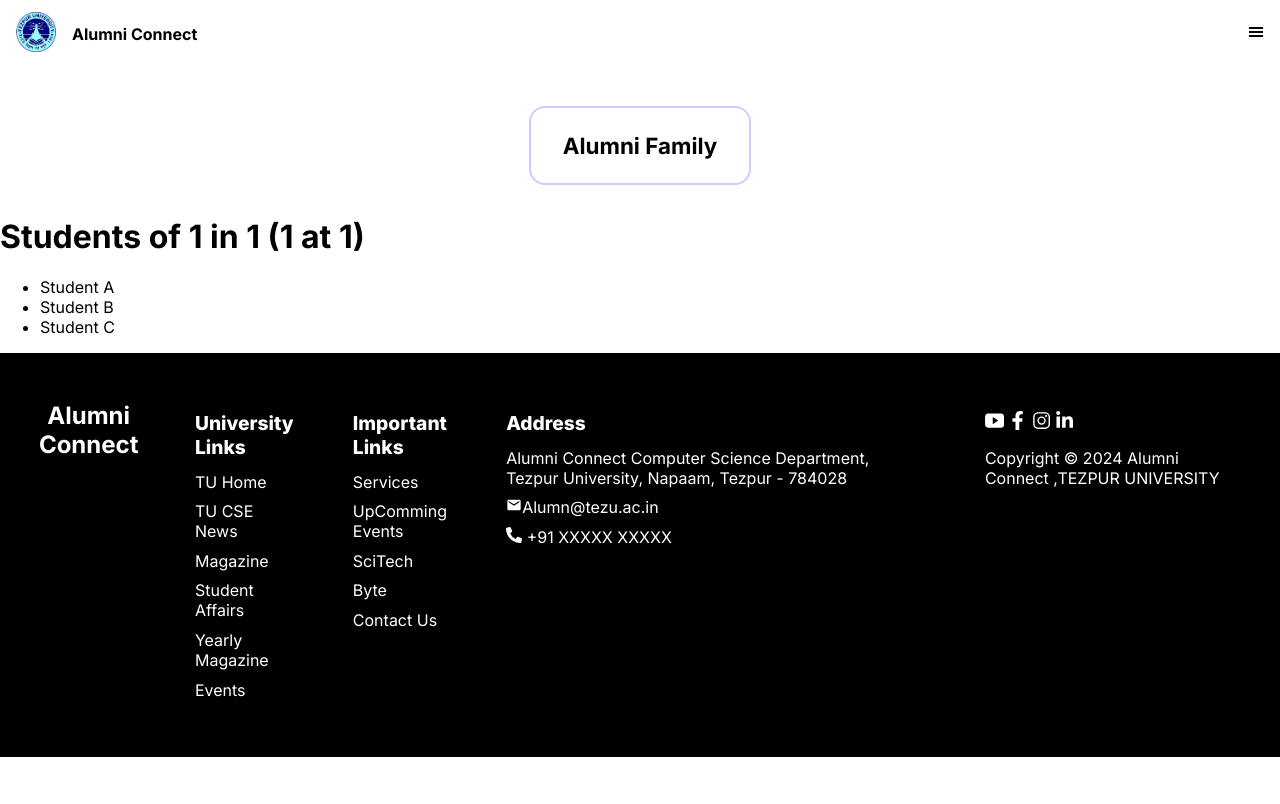
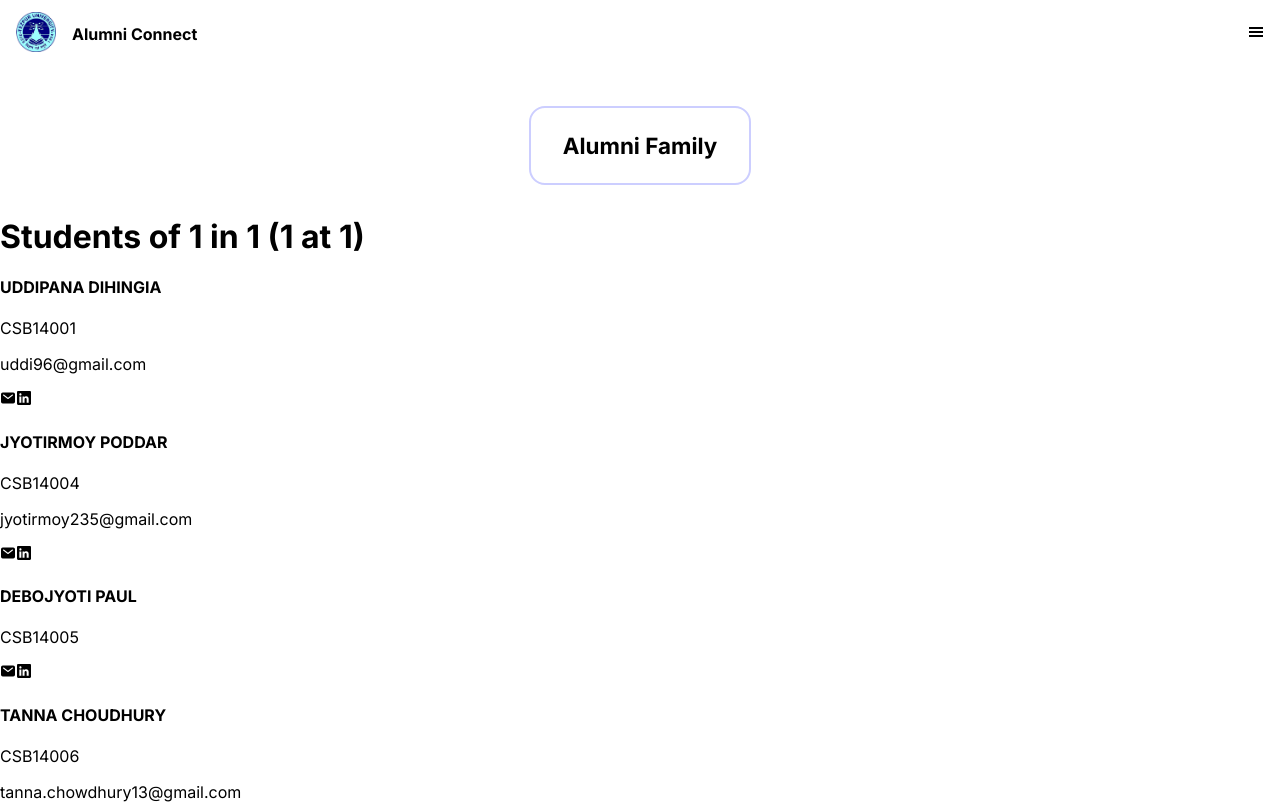
Before and after one commit to Heavy108/Alumn, a Next.js app in the folder alumn/: page /Alumni_Family/1/1/1/1 in a window 1280 px wide. Shown: the top 804 px of the page. Built offline with nearby package versions, Linux system fonts and the light colour scheme.

Commit message:
Alumni_Family data fetching

```diff
--- /dev/null
+++ b/alumn/src/Models/Alumni.js
@@ -0,0 +1,16 @@
+import mongoose from "mongoose";
+
+const Alumni_Schema = new mongoose.Schema({
+  Name: { type: String},
+  Roll_Number: { type: String },
+  Email: { type: String},
+  Phone: { type: Number},
+  Program_ID: { type: String},
+  Year: { type: Number},
+});
+
+const Alumni_det =
+  mongoose.models.alumni_detail ||
+  mongoose.model("alumni_detail", Alumni_Schema);
+
+export default Alumni_det;
--- a/alumn/src/app/Alumni_Family/[school]/[program]/[course]/[year]/page.jsx
+++ b/alumn/src/app/Alumni_Family/[school]/[program]/[course]/[year]/page.jsx
@@ -1,25 +1,319 @@
-"use client"
 import Navbar from '@/Components/Navbar';
-import { useParams } from 'next/navigation';
 import Footer from "@/Components/Footer";
 import Title from '@/Components/Title';
-const students = ['Student A', 'Student B', 'Student C'];
+import { FetchData } from '@/app/api/Alumni/route';
+import { IoMail,IoLogoLinkedin } from "react-icons/io5";
+// const students = ['Student A', 'Student B', 'Student C'];
+const Data =[
+  {
+    _id: ('66b3c157b6deeaf5ec3e0925'),
+    Roll_Number: 'CSB14001',
+    Name: 'UDDIPANA DIHINGIA',
+    Email: 'uddi96@gmail.com'
+  },
+  {
+    _id: ('66b3c157b6deeaf5ec3e0926'),
+    Roll_Number: 'CSB14004',
+    Name: 'JYOTIRMOY PODDAR',
+    Email: 'jyotirmoy235@gmail.com'
+  },
+  {
+    _id: ('66b3c157b6deeaf5ec3e0927'),
+    Roll_Number: 'CSB14005',
+    Name: 'DEBOJYOTI PAUL'
+  },
+  {
+    _id: ('66b3c157b6deeaf5ec3e0928'),
+    Roll_Number: 'CSB14006',
+    Name: 'TANNA CHOUDHURY',
+    Email: 'tanna.chowdhury13@gmail.com'
+  },
+  {
+    _id: ('66b3c157b6deeaf5ec3e0929'),
+    Roll_Number: 'CSB14007',
+    Name: 'PRAKASH KUMAR GUPTA',
+    Email: 'prakashkgupta1994@gmail.com'
+  },
+  {
+    _id: ('66b3c157b6deeaf5ec3e092a'),
+    Roll_Number: 'CSB14009',
+    Name: 'SHREYASEE DEV',
+    Email: 'dev.shreyasee@gmail.com'
+  },
+  {
+    _id: ('66b3c157b6deeaf5ec3e092b'),
+    Roll_Number: 'CSB14010',
+    Name: 'SANJEEB DHAR',
+    Email: 'sanjeebdhar95@gmail.com'
+  },
+  {
+    _id: ('66b3c157b6deeaf5ec3e092c'),
+    Roll_Number: 'CSB14011',
+    Name: 'GAUTAM BARUAH',
+    Email: 'gautambaruah24@gmail.com'
+  },
+  {
+    _id: ('66b3c157b6deeaf5ec3e092d'),
+    Roll_Number: 'CSB14012',
+    Name: 'PALLAB BORAH',
+    Email: 'pallab.bora100@gmail.com'
+  },
+  {
+    _id: ('66b3c157b6deeaf5ec3e092e'),
+    Roll_Number: 'CSB14013',
+    Name: 'SANGEET PATAWARI',
+    Email: 'sang.bpr@gmail.com'
+  },
+  {
+    _id: ('66b3c157b6deeaf5ec3e092f'),
+    Roll_Number: 'CSB14015',
+    Name: 'JYOTIMOY KAKOTY'
+  },
+  {
+    _id: ('66b3c157b6deeaf5ec3e0930'),
+    Roll_Number: 'CSB14017',
+    Name: 'BICKY KUMAR JAISWAL',
+    Email: 'bickyjaiswal32@gmail.com'
+  },
+  {
+    _id: ('66b3c157b6deeaf5ec3e0931'),
+    Roll_Number: 'CSB14018',
+    Name: 'PRADUMNYA BORAH'
+  },
+  {
+    _id: ('66b3c157b6deeaf5ec3e0932'),
+    Roll_Number: 'CSB14019',
+    Name: 'NABADIP BORAH',
+    Email: 'nabadipborah7@gmail.com'
+  },
+  {
+    _id: ('66b3c157b6deeaf5ec3e0933'),
+    Roll_Number: 'CSB14020',
+    Name: 'APARAJITA GOHAIN',
+    Email: 'aparajitagohain@gmail.com'
+  },
+  {
+    _id: ('66b3c157b6deeaf5ec3e0934'),
+    Roll_Number: 'CSB14021',
+    Name: 'RAGHUDEV SAHU',
+    Email: 'raghudev.1521@gmail.com'
+  },
+  {
+    _id: ('66b3c157b6deeaf5ec3e0935'),
+    Roll_Number: 'CSB14022',
+    Name: 'FILZA PIYA BORAH',
+    Email: 'filzapriyab@gmail.com'
+  },
+  {
+    _id: ('66b3c157b6deeaf5ec3e0936'),
+    Roll_Number: 'CSB14023',
+    Name: 'ROHIT PAUL',
+    Email: 'rohitpaul97@gmail.com'
+  },
+  {
+    _id: ('66b3c157b6deeaf5ec3e0937'),
+    Roll_Number: 'CSB14024',
+    Name: 'BISHAL NATH',
+    Email: 'bishlnath@gmail.com'
+  },
+  {
+    _id: ('66b3c157b6deeaf5ec3e0938'),
+    Roll_Number: 'CSB14025',
+    Name: 'RITUPORNA DOWERAH',
+    Email: 'pornaritudowerah@gmail.com'
+  },
+  {
+    _id: ('66b3c157b6deeaf5ec3e0939'),
+    Roll_Number: 'CSB14027',
+    Name: 'ARNIBAN BORAH',
+    Email: 'arnibanb@gmail.com'
+  },
+  {
+    _id: ('66b3c157b6deeaf5ec3e093a'),
+    Roll_Number: 'CSB14028',
+    Name: 'SUPRIYA DAS',
+    Email: 'das1234supriya@gmail.com'
+  },
+  {
+    _id: ('66b3c157b6deeaf5ec3e093b'),
+    Roll_Number: 'CSB14029',
+    Name: 'BHASKAR SARKAR'
+  },
+  {
+    _id: ('66b3c157b6deeaf5ec3e093c'),
+    Roll_Number: 'CSB14030',
+    Name: 'ABHIJIT AGARWALLA',
+    Email: 'abhijitmiri95@gmail.com'
+  },
+  {
+    _id: ('66b3c157b6deeaf5ec3e093d'),
+    Roll_Number: 'CSB14032',
+    Name: 'JHUNURAJ BRAHMA',
+    Email: 'jrajbrahma87@gmail.com'
+  },
+  {
+    _id: ('66b3c157b6deeaf5ec3e093e'),
+    Roll_Number: 'CSB14034',
+    Name: 'KALPA JYOTI DAS',
+    Email: 'kalpads7@gmail.com'
+  },
+  {
+    _id: ('66b3c157b6deeaf5ec3e093f'),
+    Roll_Number: 'CSB14035',
+    Name: 'KALPAMAY MASHAHARY',
+    Email: 'kalpo.msh@gmail.com'
+  },
+  {
+    _id: ('66b3c157b6deeaf5ec3e0940'),
+    Roll_Number: 'CSB14036',
+    Name: 'ASRAF UDDIN AHMED'
+  },
+  {
+    _id: ('66b3c157b6deeaf5ec3e0941'),
+    Roll_Number: 'CSB14038',
+    Name: 'PRATEEK KUMAR',
+    Email: 'prateekankit96@gmail.com'
+  },
+  {
+    _id: ('66b3c157b6deeaf5ec3e0942'),
+    Roll_Number: 'CSB14039',
+    Name: 'ASHISH KUMAR VERMA',
+    Email: 'ashish.averma12@gmail.com'
+  },
+  {
+    _id: ('66b3c157b6deeaf5ec3e0943'),
+    Roll_Number: 'CSB14040',
+    Name: 'NIKHIL DIXIT',
+    Email: 'nikhildixit117@gmail.com'
+  },
+  {
+    _id: ('66b3c157b6deeaf5ec3e0944'),
+    Roll_Number: 'CSB14041',
+    Name: 'PEETHA ROHIT VARMA'
+  },
+  {
+    _id: ('66b3c157b6deeaf5ec3e0945'),
+    Roll_Number: 'CSB14042',
+    Name: 'ARGHYA DUTTA',
+    Email: 'arghya.dutta96@live.com'
+  },
+  {
+    _id: ('66b3c157b6deeaf5ec3e0946'),
+    Roll_Number: 'CSB14043',
+    Name: 'SIGARAMBOTLA S.JASWANTH',
+    Email: 'sigambotlajaswanth@gmail.com'
+  },
+  {
+    _id: ('66b3c157b6deeaf5ec3e0947'),
+    Roll_Number: 'CSB14044',
+    Name: 'SUNIDHI CHAURASIA',
+    Email: 'sunidhi484@gmail.com'
+  },
+  {
+    _id: ('66b3c157b6deeaf5ec3e0948'),
+    Roll_Number: 'CSB14045',
+    Name: 'SHRAVAN KUMAR',
+    Email: 'shravaniit@gmail.com'
+  },
+  {
+    _id: ('66b3c157b6deeaf5ec3e0949'),
+    Roll_Number: 'CSB14046',
+    Name: 'SUNIL KUMAR SINGH',
+    Email: 'Sunilsingh98tu@gmail.com'
+  },
+  {
+    _id: ('66b3c157b6deeaf5ec3e094a'),
+    Roll_Number: 'CSB14047',
+    Name: 'PRATIK DIXIT',
+    Email: 'pratikdixit1515@gmail.com'
+  },
+  {
+    _id: ('66b3c157b6deeaf5ec3e094b'),
+    Roll_Number: 'CSB14048',
+    Name: 'REVANTH DASARI',
+    Email: 'revanthdasari171@gmail.com'
+  },
+  {
+    _id: ('66b3c157b6deeaf5ec3e094c'),
+    Roll_Number: 'CSB14049',
+    Name: 'ALOK KUMAR',
+    Email: 'akmorya7488@gmail.com'
+  },
+  {
+    _id: ('66b3c157b6deeaf5ec3e094d'),
+    Roll_Number: 'CSB14050',
+    Name: 'RAJESH KUMBANG',
+    Email: 'rktu131@gmail.com'
+  },
+  {
+    _id: ('66b3c157b6deeaf5ec3e094e'),
+    Roll_Number: 'CSB14051',
+    Name: 'SHUBHAM KUMAR',
+    Email: 'mail2shubhampandey@gmail.com'
+  },
+  {
+    _id: ('66b3c157b6deeaf5ec3e094f'),
+    Roll_Number: 'CSB14052',
+    Name: 'PRABHAT KUMAR',
+    Email: 'prabhatkr.963@gmail.com'
+  },
+  {
+    _id: ('66b3c157b6deeaf5ec3e0950'),
+    Roll_Number: 'CSB14054',
+    Name: 'MANNEM VAMSHI',
+    Email: 'Edward.r.vamshi@gmail.com'
+  },
+  {
+    _id: ('66b3c157b6deeaf5ec3e0951'),
+    Roll_Number: 'CSB14055',
+    Name: 'PASHUPATI NATH PRASAD',
+    Email: 'pas31613@gmail.com'
+  },
+  {
+    _id: ('66b3c157b6deeaf5ec3e0952'),
+    Roll_Number: 'CSB14056',
+    Name: 'PANKAJ KUMAR SHARMA',
+    Email: 'pankajsharma01996@gmail.com'
+  },
+  {
+    _id: ('66b3c157b6deeaf5ec3e0953'),
+    Roll_Number: 'CSB14061',
+    Name: 'PIRNCE MISHRA',
+    Email: 'princeshah2222@gmail.com'
+  },
+  {
+    _id: ('66b3c157b6deeaf5ec3e0954'),
+    Roll_Number: 'CSB14062',
+    Name: 'ANGSHUMAN BISWAS',
+    Email: '23angshu@gmail.com'
+  }
+]
+export default async function Year({params}) {
 
-export default function Year() {
-  const params = useParams();
-  const { school, program, course, year } = params;
-
+  const { school, program,course, year } = params;
+  console.log(school, program,course, year)
+  // const Data =await FetchData(course,year)
+  // console.log(Data)
   return (
     <>
     <Navbar/>
     <Title title="Alumni Family"/>
     <div >
       <h1>Students of {year} in {course} ({program} at {school})</h1>
-      <ul>
-        {students.map((student) => (
-          <li key={student}>{student}</li>
+      <div>
+        {Data.map((t,index) => (
+        <div key={t._id+index}>
+            <h4>{t.Name}</h4>
+            <p>{t.Roll_Number}</p>
+            <p>{t.Email}</p>
+            <div>
+              <IoMail/>
+              <IoLogoLinkedin/>
+            </div>
+        </div>
+
         ))}
-      </ul>
+      </div>
     </div>
     <Footer/>
     </>
--- a/alumn/src/app/Alumni_Family/[school]/[program]/[course]/page.jsx
+++ b/alumn/src/app/Alumni_Family/[school]/[program]/[course]/page.jsx
@@ -5,7 +5,7 @@ import Navbar from '@/Components/Navbar';
 import Footer from '@/Components/Footer';
 import style from "@/css/Family.module.css"
 import Title from '@/Components/Title';
-const years = ['2021', '2022', '2023', '2024'];
+const years = ['2024', '2023', '2022', '2021','2020','2019','2018','2017','2016','2015','2014'];
 
 export default function Course() {
   const params = useParams();
@@ -16,11 +16,11 @@ export default function Course() {
     <Navbar/>
     <Title title="Alumni Family"/>
     <div className={style.Family}>
-      <h1>Years for {course} in {program} at {school}</h1>
+      <h1>Select the years </h1>
       <ul className={style.list}>
         {years.map((year) => (
 
-            <Link key={year} href={`/Alumni_Family/${school}/${program}/${course}/${year}`}> <li >{year} </li></Link>
+            <Link key={year} href={`/Alumni_Family/${school}/${program}/${course}/${year}`}> <li >Class of {year} </li></Link>
 
         ))}
       </ul>
--- a/alumn/src/app/Alumni_Family/[school]/page.jsx
+++ b/alumn/src/app/Alumni_Family/[school]/page.jsx
@@ -22,7 +22,7 @@ export default function School() {
     <Navbar/>
     <Title title="Alumni Family"/>
     <div className={style.Family}>
-      <h1>Programs offered by {school}</h1>
+      <h1>Department at {school}</h1>
       <ul className={style.list}>
         {programs.map((program) => (
 
--- /dev/null
+++ b/alumn/src/app/api/Alumni/route.js
@@ -0,0 +1,19 @@
+import {connect} from "@/dbConfig/dbConfig"
+import { NextRequest,NextResponse } from "next/server";
+import Alumni_det from "@/Models/Alumni";
+
+export async function FetchData(program,year){
+    try {
+        console.log(year,program)
+        await connect();
+        const Data = await Alumni_det.find(
+            { Program_ID: program, Year: year },
+            { Name: 1, Email: 1, Roll_Number: 1, }
+          ).lean().exec();
+        // console.log(Data)
+        return Data;
+
+    } catch (e) {
+        return NextResponse.json({ error: e.message }, { status: 500 });
+    }
+}
--- a/alumn/src/css/Family.module.css
+++ b/alumn/src/css/Family.module.css
@@ -66,7 +66,7 @@
         margin: 0rem 10rem 7.5rem 10rem;
     }
     .list a{
-        margin: 1.5rem;
+        margin: 1rem;
     }
 }
 @media only screen and (min-width:2560px){
```
Also changed, not shown: alumn/src/Components/Navbar.jsx (+10 -10 lines), alumn/src/app/Alumni_Family/[school]/[program]/page.jsx (+5 -5 lines), alumn/src/app/CommingSoon/page.jsx (added, +43 -0 lines).
